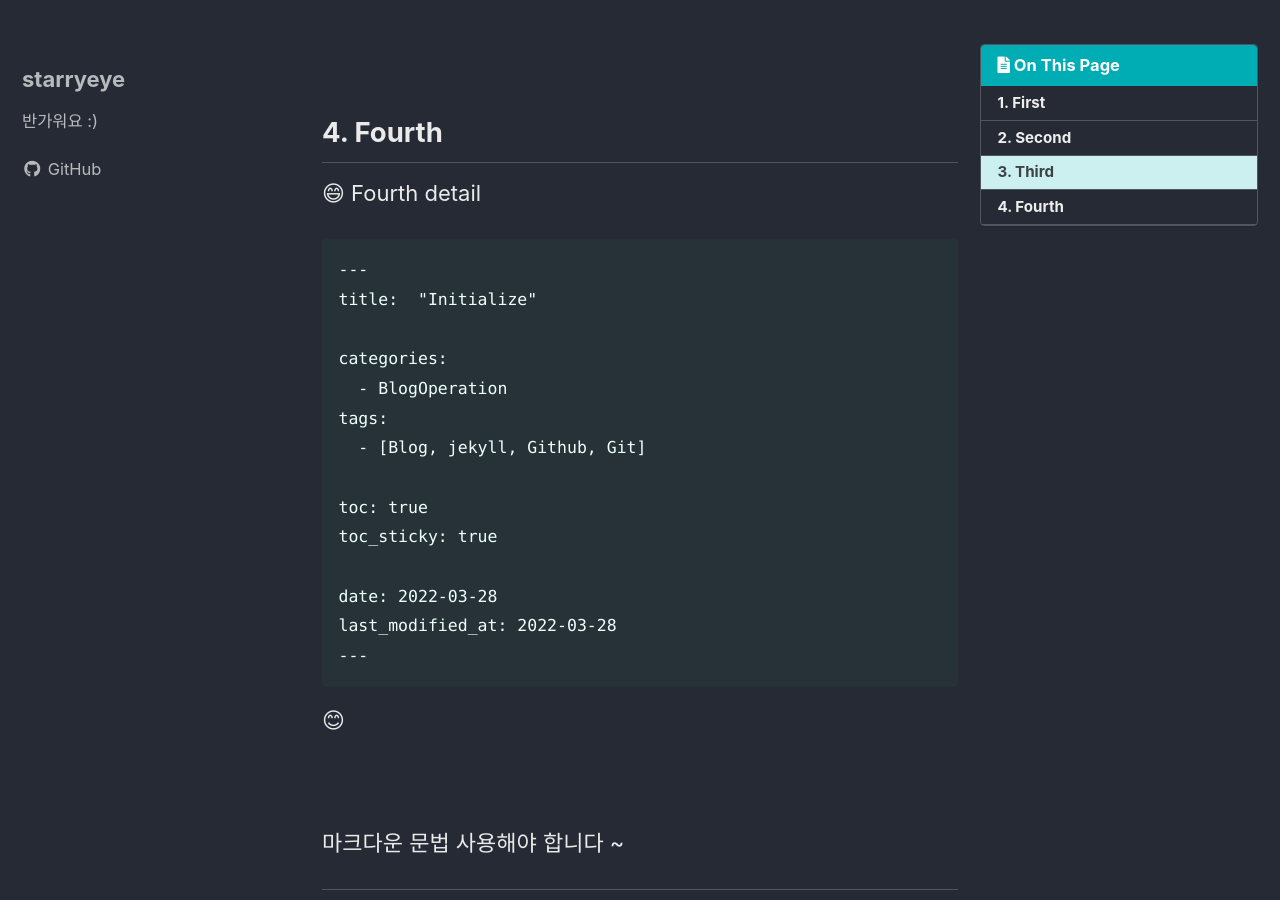
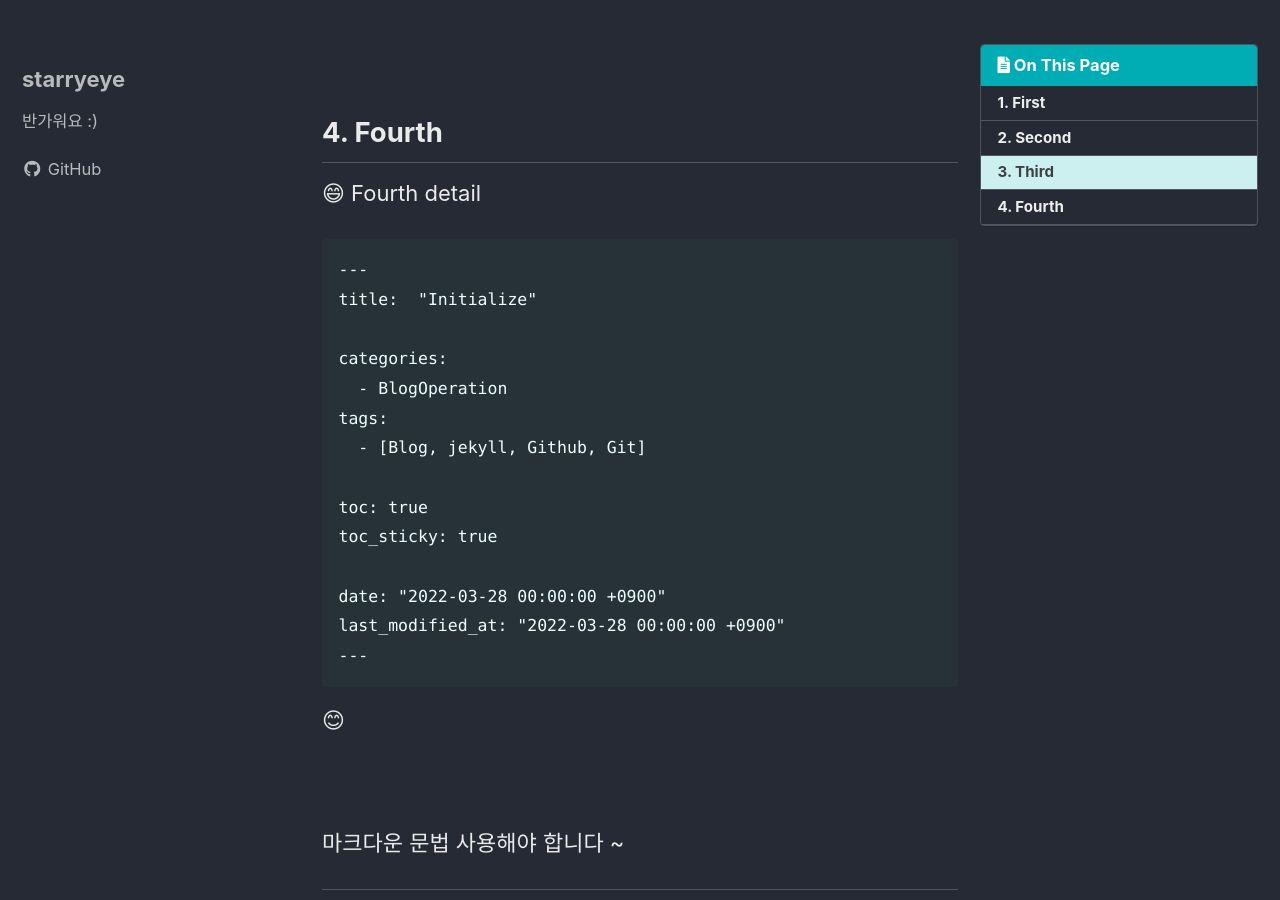
Before and after one commit to starryeye/starryeye.github.io, a Jekyll site: the page built from _posts/BlogOperation/2022-03-28-Initialize.md, in a window 1280 px wide and 900 px high, scrolled down 914 px. Built offline with Jekyll 4.4.1, drawn with Linux system fonts in a browser that asks for light colours; cached includes are drawn as plain includes.

Commit message:
[starryeye, 2022.03.28] - Initialize posting 내용  - 원인  - 개선  -

````diff
--- a/Gemfile
+++ b/Gemfile
@@ -1,2 +1,3 @@
 source "https://rubygems.org"
 gemspec
+gem "webrick", "~> 1.7"
--- a/_posts/BlogOperation/2022-03-28-Initialize.md
+++ b/_posts/BlogOperation/2022-03-28-Initialize.md
@@ -10,8 +10,8 @@ tags:
 toc: true
 toc_sticky: true
 
-date: 2022-03-28
-last_modified_at: 2022-03-28
+date: "2022-03-28 00:00:00 +0900"
+last_modified_at: "2022-03-28 00:00:00 +0900"
 ---
 
 ## 1. First
@@ -52,8 +52,8 @@ tags:
 toc: true
 toc_sticky: true
 
-date: 2022-03-28
-last_modified_at: 2022-03-28
+date: "2022-03-28 00:00:00 +0900"
+last_modified_at: "2022-03-28 00:00:00 +0900"
 ---
 ```
 
````
